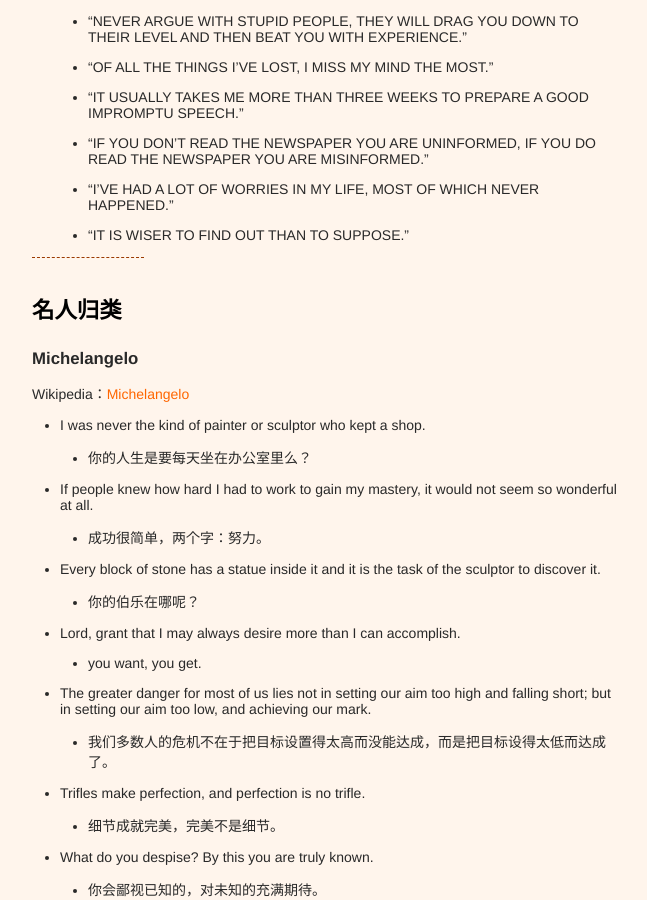
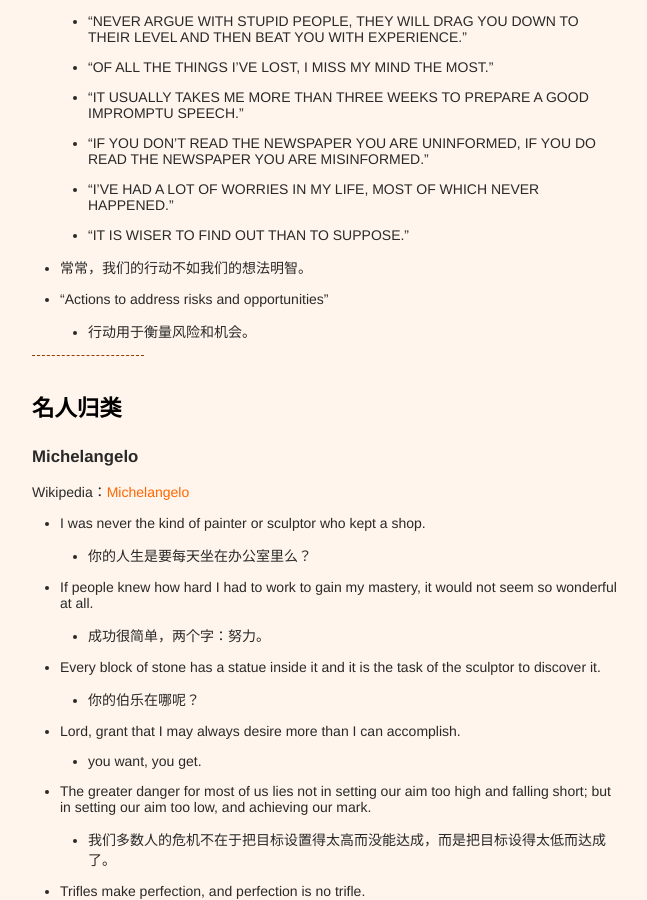
Before and after one commit to xianyuxmu/xianyuxmu.github.io, a Jekyll site: the page built from _posts/2017-06-17-chicken-soup.md, in a window 1280 px wide and 900 px high, scrolled down 6320 px. Shown: the whole window, without its empty margins (314-961 px from the left). Built offline with Jekyll 4.4.1, drawn with Linux system fonts in a browser that asks for light colours; comment, search, counter and statistics services are not loaded.

Commit message:
常常，我们的行动不如我们的想法明智。

```diff
--- a/_posts/2017-06-17-chicken-soup.md
+++ b/_posts/2017-06-17-chicken-soup.md
@@ -170,6 +170,9 @@
 	- “IF YOU DON’T READ THE NEWSPAPER YOU ARE UNINFORMED, IF YOU DO READ THE NEWSPAPER YOU ARE MISINFORMED.”
 	- “I’VE HAD A LOT OF WORRIES IN MY LIFE, MOST OF WHICH NEVER HAPPENED.”
 	- “IT IS WISER TO FIND OUT THAN TO SUPPOSE.”
+- 常常，我们的行动不如我们的想法明智。
+- “Actions to address risks and opportunities”
+	- 行动用于衡量风险和机会。
 
 
 
```
